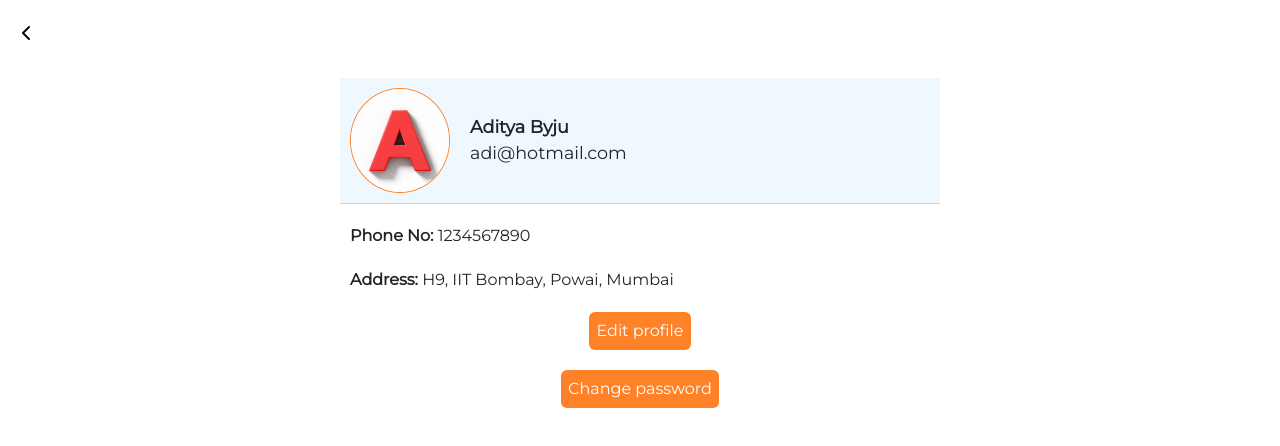
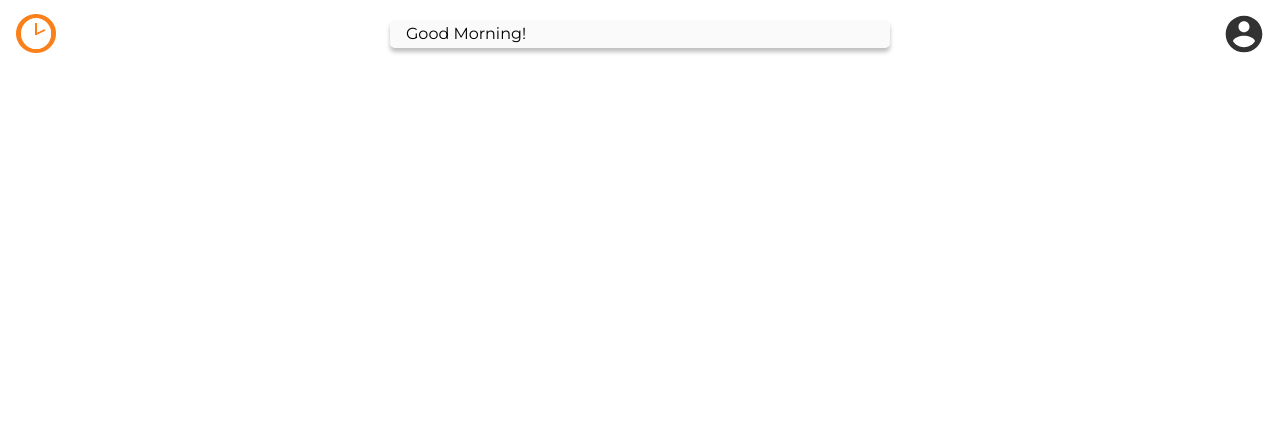
Before and after one commit to adibyju/Orezano_food_delivery_app, a React (Create React App) app in the folder orezano_react_folder/: page / in a window 1280 px wide. Shown: the top 446 px of the page. Built offline with nearby package versions, Linux system fonts and the light colour scheme.

Commit message:
Update changes

```diff
--- a/orezano_react_folder/src/App.js
+++ b/orezano_react_folder/src/App.js
@@ -6,14 +6,16 @@ import LandingPage from './Components/LandingPage/LandingPage'
 import Profile from './Components/Profile/Profile'
 import Header from './Components/Header/Header'
 import ResetPass from './Components/ResetPass/ResetPass'
+import MainScreen from './Components/MainScreen/MainScreen'
 
 function App() {
   return (
     <div className="App">
       {/* <SignInUp />  */}
+      <MainScreen/>
       {/* <OrderSum /> */}
       {/* <Header/> */}
-      <Profile />
+      {/* <Profile /> */}
       {/* <ResetPass /> */}
       {/* <YourCart />  */}
     </div>
--- /dev/null
+++ b/orezano_react_folder/src/Components/MainNav/MainNav.js
@@ -0,0 +1,31 @@
+import MNCSS from './MainNav.module.css'
+import onlyo from '../Images/onlyo.png';
+import profile from '../Images/accountblack.svg';
+
+const MainNav = () => {
+    return (
+        <div className={MNCSS.navbar}>
+            <div className={MNCSS.div1}>
+                <img className={MNCSS.logo} src={onlyo} alt="O" />
+            </div>
+
+            <div className={MNCSS.div2}>
+                <input className={MNCSS.personalisedText} type="text" placeholder='Good Morning!' disabled/>
+            </div>
+
+
+            <div className={MNCSS.dropdown}>
+                <img className={MNCSS.profileIcon} src={profile} alt="Profile" />
+                <div className={MNCSS.dropdownContent}>
+                <a href="#">My Account</a>
+                <a href="#">My Orders</a>
+                <a href="#">Log Out</a>
+                <a href="#">About Us</a>
+                <a href="#">Support</a>
+                </div>
+            </div>
+        </div>
+    )
+}
+
+export default MainNav
--- /dev/null
+++ b/orezano_react_folder/src/Components/MainNav/MainNav.module.css
@@ -0,0 +1,87 @@
+.navbar {
+  display: grid;
+  grid-template-columns: 1fr 2.7fr 1fr;
+  overflow: hidden;
+  background-color: white;
+}
+
+.div1 {
+  grid-column: 1;
+}
+
+.div2 {
+  grid-column: 2;
+  display: grid;
+  place-items: center;
+}
+
+.logo {
+  width: 4.5em;
+  float: left;
+  font-size: 16px;
+  color: black;
+  text-align: center;
+  padding: 14px 16px;
+  text-decoration: none;
+}
+
+.profileIcon {
+  float: right;
+  width: 4.5em;
+  padding: 12px 14px;
+}
+
+.personalisedText {
+  width: 100%;
+  max-width: 500px;
+  float: left;
+  font-size: 16px;
+  color: black;
+  /* text-align: center; */
+  border: none;
+  padding: 2px 16px;
+  box-shadow: 0px 4px 4px rgba(0, 0, 0, 0.25);
+  border-radius: 5px;
+  /* transform: translateY(50%); */
+}
+
+::placeholder {
+  color: black;
+  opacity: 1;
+}
+
+.dropdown {
+  float: right;
+  overflow: hidden;
+  grid-column: 3;
+}
+
+.dropdownContent {
+  display: none;
+  position: absolute;
+  background-color: #f9f9f9;
+  min-width: 160px;
+  top: 0;
+  right: 0;
+  transform: translateY(60px) translateX(-10px);
+  box-shadow: 0px 8px 16px 0px rgba(0, 0, 0, 0.2);
+  z-index: 1;
+}
+
+.dropdownContent a {
+  float: none;
+  color: black;
+  padding: 12px 16px;
+  text-decoration: none;
+  display: block;
+  text-align: left;
+  box-shadow: inset 0px 4px 4px rgba(0, 0, 0, 0.25);
+}
+
+.dropdownContent a:hover {
+  background-color: #ddd;
+}
+
+.dropdown:hover .dropdownContent {
+  display: block;
+}
--- /dev/null
+++ b/orezano_react_folder/src/Components/MainScreen/MainScreen.js
@@ -0,0 +1,12 @@
+import MSCSS from './MainScreen.module.css'
+import MainNav from '../MainNav/MainNav.js'
+
+const MainScreen = () => {
+    return (
+        <div>
+            <MainNav/>
+        </div>
+    )
+}
+
+export default MainScreen
```
Also changed, not shown: orezano_react_folder/src/Components/Images/accountblack.svg (added), orezano_react_folder/src/Components/MainScreen/MainScreen.module.css (added).
